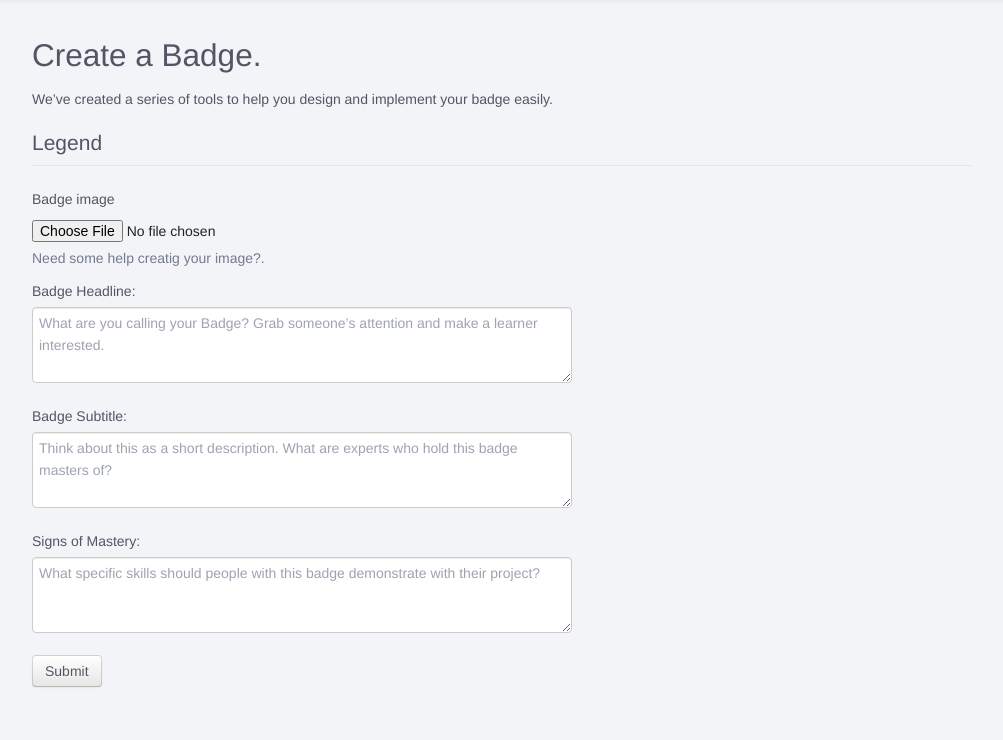
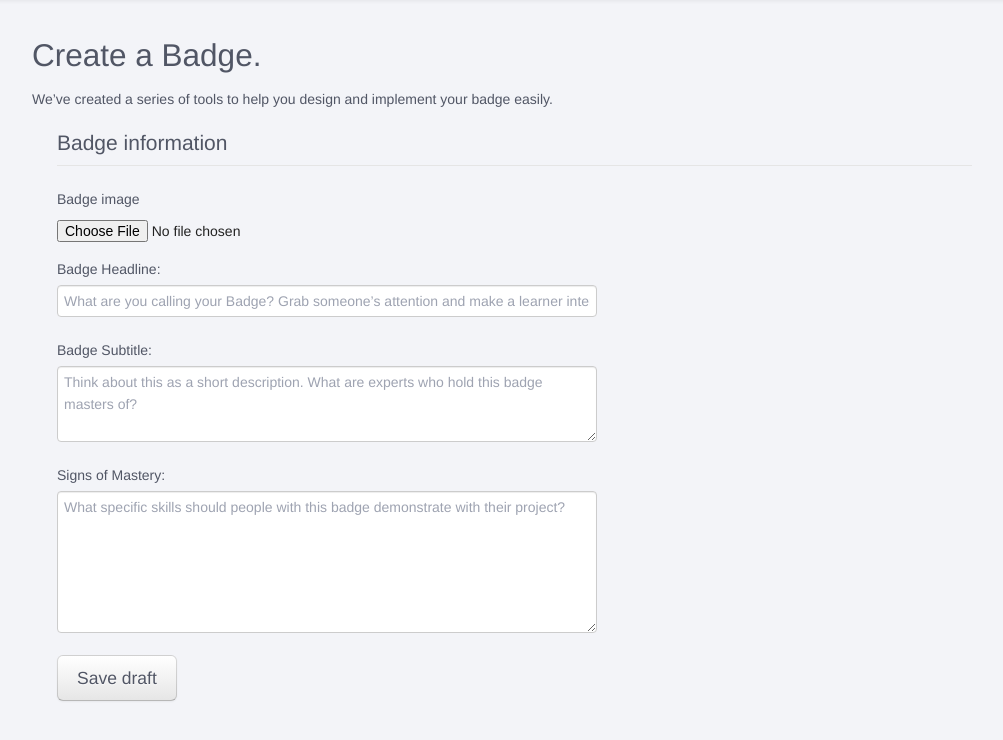
Before and after one commit to p2pu/badges, a Django app: template badges/templates/badge/create.html in a window 1280 px wide. Shown: the part 42-782 px from the top of the page, without its empty margins (138-1141 px from the left). Run offline with Django 3.2, Linux system fonts and the light colour scheme; the template is opened without the code that fills it, so the values that code supplies are empty; some libraries are stand-ins or nearby versions.

Commit message:
View and template to create and preview badges

```diff
--- a/badges/badge/urls.py
+++ b/badges/badge/urls.py
@@ -1,7 +1,9 @@
 from django.conf.urls import patterns, include, url
 
+from badge.views import BadgeCreateView
+
 urlpatterns = patterns('',
-    url(r'^create/$', 'badge.views.create', name='badge_create'),
+    url(r'^create/$', BadgeCreateView.as_view(), name='badge_create'),
     url(r'^preview/(?P<badge_id>[\d]+)/$', 'badge.views.preview', name='badge_preview'),
     url(r'^publish/(?P<badge_id>[\d]+)/$', 'badge.views.publish', name='badge_publish'),
     url(r'^view/(?P<badge_id>[\d]+)/$', 'badge.views.view', name='badge_view'),
--- a/badges/templates/badge/create.html
+++ b/badges/templates/badge/create.html
@@ -7,27 +7,51 @@
     <p>We’ve created a series of tools to help you design and implement your badge easily.</p>
   </div>
   <div>
-    <form action="">
+    <ul>
+    <b> {{form.errors}}</b>
+    <form action="" method="POST" enctype="multipart/form-data">
       <fieldset>
-        <legend>Legend</legend>
+        <legend>Badge information</legend>
 
-        <label>Badge image</label>
-        <input type="file" placeholder="Choose and image…">
-        <span class="help-block">Need some help creatig your image?.</span>
+        {% csrf_token %}
 
-        <label>Badge Headline:</label>
-        <textarea rows="3" class="span7" placeholder="What are you calling your Badge? Grab someone’s attention and make a learner interested."></textarea>
-        <span class="help-block"></span>
+        <div class="control-group {% if form.errors.image %}error{% endif %}">
+          <label>Badge image</label>
+          <input name="image" type="file" placeholder="Choose an image…">
+          {% for error in form.errors.image %}
+            <span class="help-block">{{ error }}</span>
+          {% endfor %}
+        </div>
 
-        <label>Badge Subtitle:</label>
-        <textarea rows="3" class="span7" placeholder="Think about this as a short description. What are experts who hold this badge masters of?"></textarea>
-        <span class="help-block"></span>
+        <!--
+        {% include 'form_text_input.html' with field=form.title  errors=form.errors.title label='Badge Headline' placeholder='blah' %}
+        -->
 
-        <label>Signs of Mastery:</label>
-        <textarea rows="3" class="span7" placeholder="What specific skills should people with this badge demonstrate with their project?" ></textarea>
-        <span class="help-block"></span>
+        <div class="control-group {% if form.errors.title %}error{% endif %}">
+          <label>Badge Headline:</label>
+          <input name="title" type="text" class="span7" placeholder="What are you calling your Badge? Grab someone’s attention and make a learner interested.">
+          {% for error in form.errors.title %}
+            <span class="help-block">{{ error }}</span>
+          {% endfor %}
+        </div>
 
-        <button type="submit" class="btn">Submit</button>
+        <div class="control-group {% if form.errors.description %}error{% endif %}">
+          <label>Badge Subtitle:</label>
+          <textarea name="description" rows="3" class="span7" placeholder="Think about this as a short description. What are experts who hold this badge masters of?"></textarea>
+          {% for error in form.errors.description %}
+            <span class="help-block">{{ error }}</span>
+          {% endfor %}
+        </div>
+
+        <div class="control-group {% if form.errors.requirements %}error{% endif %}">
+          <label>Signs of Mastery:</label>
+          <textarea name="requirements" rows="6" class="span7" placeholder="What specific skills should people with this badge demonstrate with their project?" ></textarea>
+          {% for error in form.errors.requirements %}
+            <span class="help-block">{{ error }}</span>
+          {% endfor %}
+        </div>
+
+        <button type="submit" class="btn btn-large">Save draft</button>
       </fieldset>
     </form>
   </div>
--- /dev/null
+++ b/badges/templates/form_text_input.html
@@ -0,0 +1,7 @@
+<div class="control-group {% if errors %}error{% endif %}">
+  <label>Badge Headline:</label>
+  <input name="{{field.name}}" type="text" class="span7" placeholder="What are you calling your Badge? Grab someone’s attention and make a learner interested." {%if field.value %}value="{{field.value}}"{% endif %}>
+  {% for error in errors %}
+    <span class="help-block">{{ error }}</span>
+  {% endfor %}
+</div>
```
Also changed, not shown: badges/badge/forms.py (added, +7 -0 lines), badges/badge/views.py (+29 -1 lines), badges/templates/badge/preview.html (+25 -0 lines).
